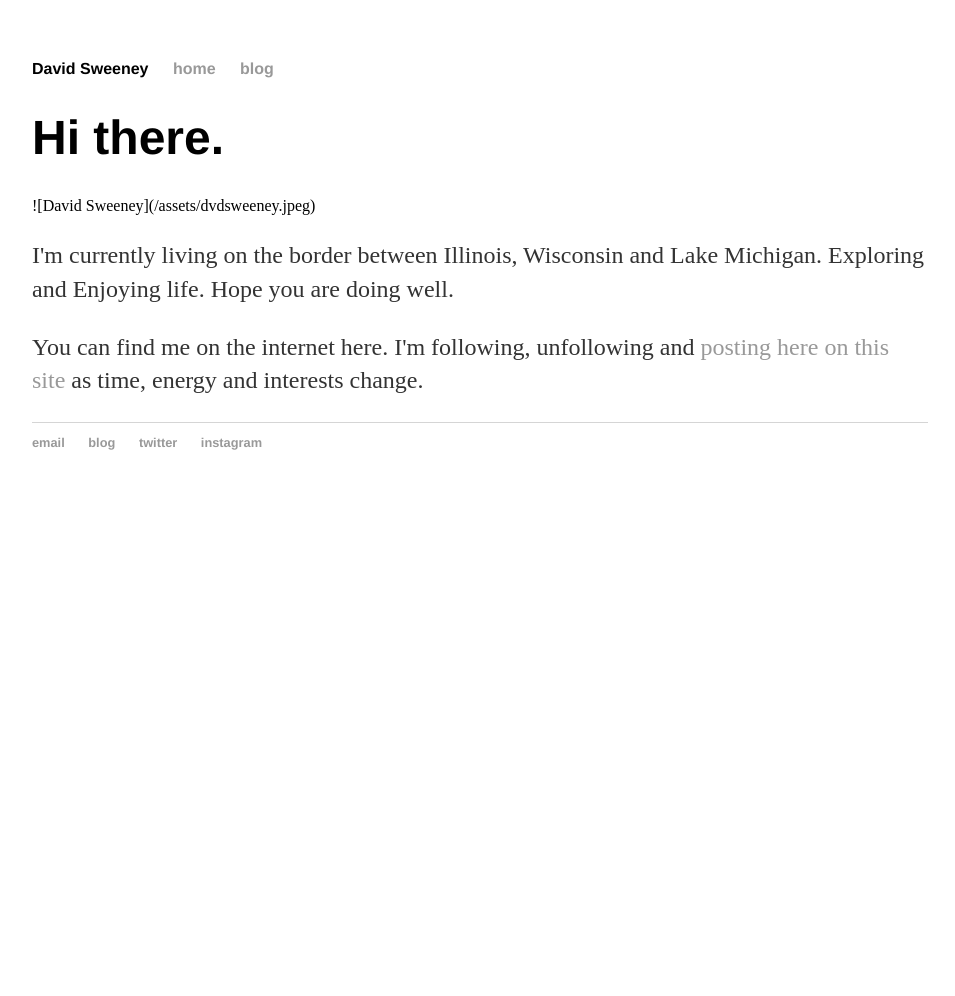
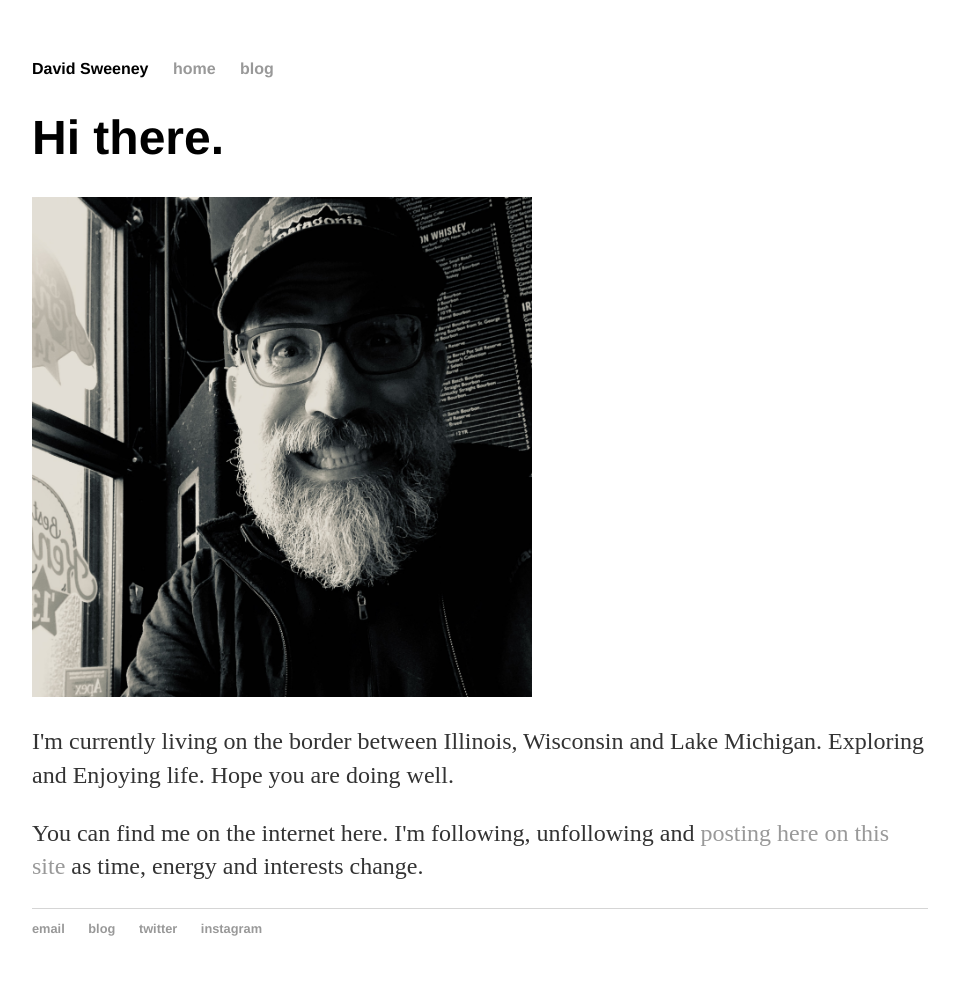
Before and after one commit to dvdsweeney/dvdsweeney.github.io, a Jekyll site: the page built from index.html, in a window 1280 px wide. Shown: the whole page, without its empty margins (160-1115 px from the left). Built offline with Jekyll 4.4.1, drawn with Linux system fonts in a browser that asks for light colours; before the commit the page ends 900 px from its top, so only the background shows below that.

Commit message:
Update index.html

```diff
--- a/index.html
+++ b/index.html
@@ -4,7 +4,7 @@ title: David Sweeney | Home
 ---
 <div class="blurb">
 	<h1>Hi there.</h1>
-	![David Sweeney](/assets/dvdsweeney.jpeg)
+	<img src="assets/dvdsweeney.jpeg" width="500" />
 	<p>I'm currently living on the border between Illinois, Wisconsin and Lake Michigan. Exploring and Enjoying life. Hope you are doing well.</p>
 	<p>You can find me on the internet here. I'm following, unfollowing and <a href="https://dvdsweeney.github.io/blog/">posting here on this site</a> as time, energy and interests change.<p>
 
```
